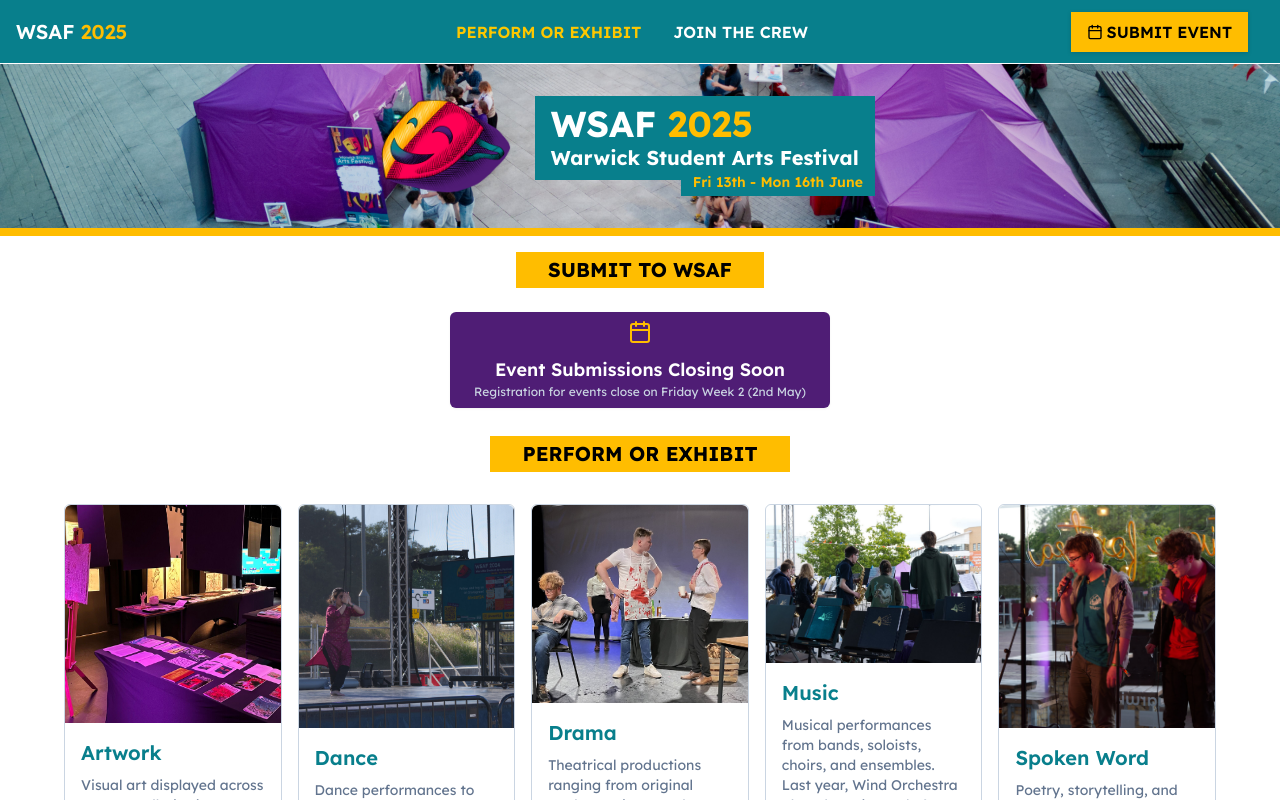
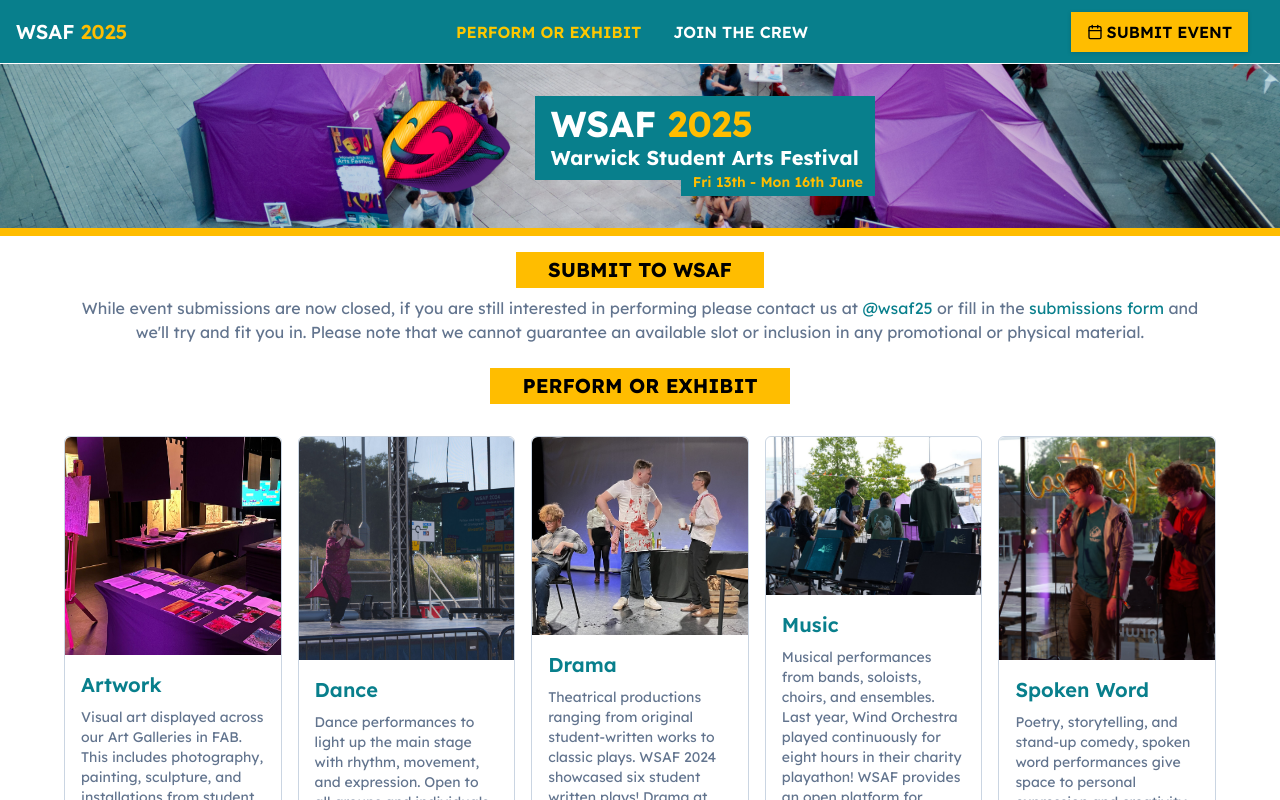
Before and after one commit to WarwickStudentArtsFestival/wsaf25-website, a Next.js app: page /perform in a window 1280 px wide. Shown: the top 800 px of the page. Built offline with nearby package versions, Linux system fonts and the light colour scheme.

Commit message:
:sparkles: Update website for closed submissions

```diff
--- a/src/app/(home)/components/about.tsx
+++ b/src/app/(home)/components/about.tsx
@@ -4,7 +4,6 @@ import HighlightedHeading from '@/app/components/highlighted-heading';
 import Performers from '@/assets/home/performers.jpg';
 import Crew from '@/assets/home/crew.jpg';
 import Guests from '@/assets/home/guests.jpg';
-import HighlightCountdown from '@/app/(home)/components/highlight-countdown';
 import InfoCard from './InfoCard';
 
 export default function About() {
@@ -15,7 +14,8 @@ export default function About() {
       title: 'Performers and Exhibitors',
       description: [
         "An arts festival could not take place without art! We're looking for your performances, creations and talents.",
-        'Submissions for events are open until Friday Week 2 (2nd May).',
+        // 'Submissions for events are open until Friday Week 2 (2nd May).',
+        "Submissions are now closed, but if you are still interested in performing please submit the form or contact us at @wsaf25 and we'll do our best to fit you in.",
       ],
       footer: 'Find out more',
       link: '/perform',
@@ -48,12 +48,12 @@ export default function About() {
   ];
 
   return (
-    <section className="px-4 sm:px-8 mb-4">
+    <section className="px-4 sm:px-8">
       <HighlightedHeading text="What is WSAF?" />
       <h2 className="text-teal text-xl pt-2 sm:text-2xl font-semibold">
         The Warwick Student Arts Festival 2025
       </h2>
-      <div className="max-w-screen-lg mx-auto p-4 mb-1">
+      <div className="max-w-screen-lg mx-auto p-4 pb-0 mb-1">
         <span className="font-semibold">
           We&apos;re back for 2025, putting on a fully student-run, free
           four-day showcase and celebration of the arts at Warwick.
@@ -63,9 +63,9 @@ export default function About() {
         exhibitions, workshops and more.
       </div>
 
-      <HighlightCountdown />
+      {/* <HighlightCountdown /> */}
 
-      <div className="flex gap-2 pt-2 justify-center mb-4">
+      <div className="flex gap-2 justify-center mb-4">
         <a
           href="https://www.instagram.com/wsaf25/"
           target="_blank"
--- a/src/app/(home)/components/highlight-countdown.tsx
+++ b/src/app/(home)/components/highlight-countdown.tsx
@@ -40,7 +40,7 @@ export default function HighlightCountdown() {
     >
       <FiCalendar className="mx-auto text-2xl text-yellow" />
       <p className="text-yellow text-2xs h-3">{timeLeft}</p>
-      <h3 className="text-lg font-semibold">Event Submissions Closing Soon</h3>
+      <h3 className="text-lg font-semibold">Event Submissions Closed</h3>
       <p className="text-xs text-slate-300 leading-4">
         Registration for events close on Friday Week 2 (2nd May)
       </p>
--- a/src/app/perform/page.tsx
+++ b/src/app/perform/page.tsx
@@ -10,7 +10,6 @@ import Dance from '@/assets/perform/dance.jpg';
 import SpokenWord from '@/assets/perform/spoken-word.jpg';
 
 import RoleCard from '../components/RoleCard';
-import HighlightCountdown from '../(home)/components/highlight-countdown';
 import type { Metadata } from 'next';
 
 export const metadata: Metadata = {
@@ -55,8 +54,30 @@ export default function Perform() {
     <main className="mb-4">
       <PageHeader />
       <HighlightedHeading text="Submit to WSAF" />
-      <div className="m-4">
-        <HighlightCountdown />
+      <div className="max-w-6xl mx-auto px-4">
+        <p>
+          While event submissions are now closed, if you are still interested in
+          performing please contact us at{' '}
+          <a
+            href="https://www.instagram.com/wsaf25/"
+            target="_blank"
+            className="text-teal"
+          >
+            @wsaf25
+          </a>{' '}
+          or fill in the{' '}
+          <a
+            href="https://submit.wsaf.org.uk/2025/cfp"
+            target="_blank"
+            className="text-teal"
+          >
+            submissions form
+          </a>{' '}
+          and we&apos;ll try and fit you in. Please note that we cannot
+          guarantee an available slot or inclusion in any promotional or
+          physical material.
+        </p>
+        {/* <HighlightCountdown /> */}
       </div>
       <section className="my-4 max-w-8xl mx-auto">
         <HighlightedHeading text="Perform Or Exhibit" />
```
